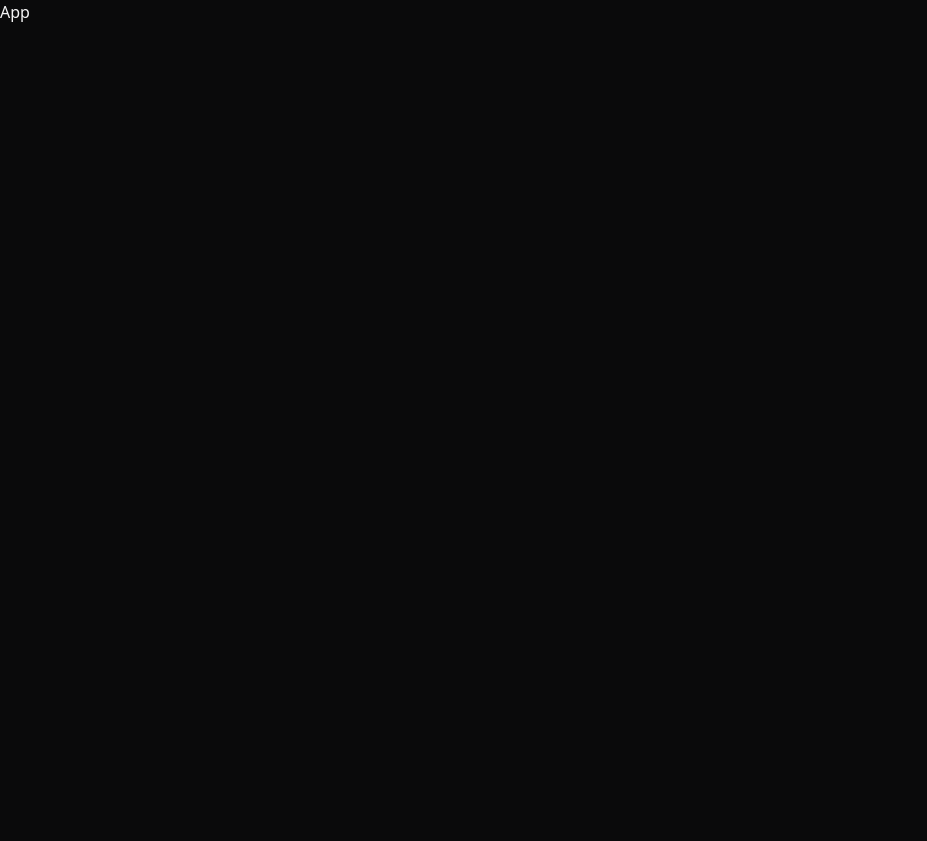
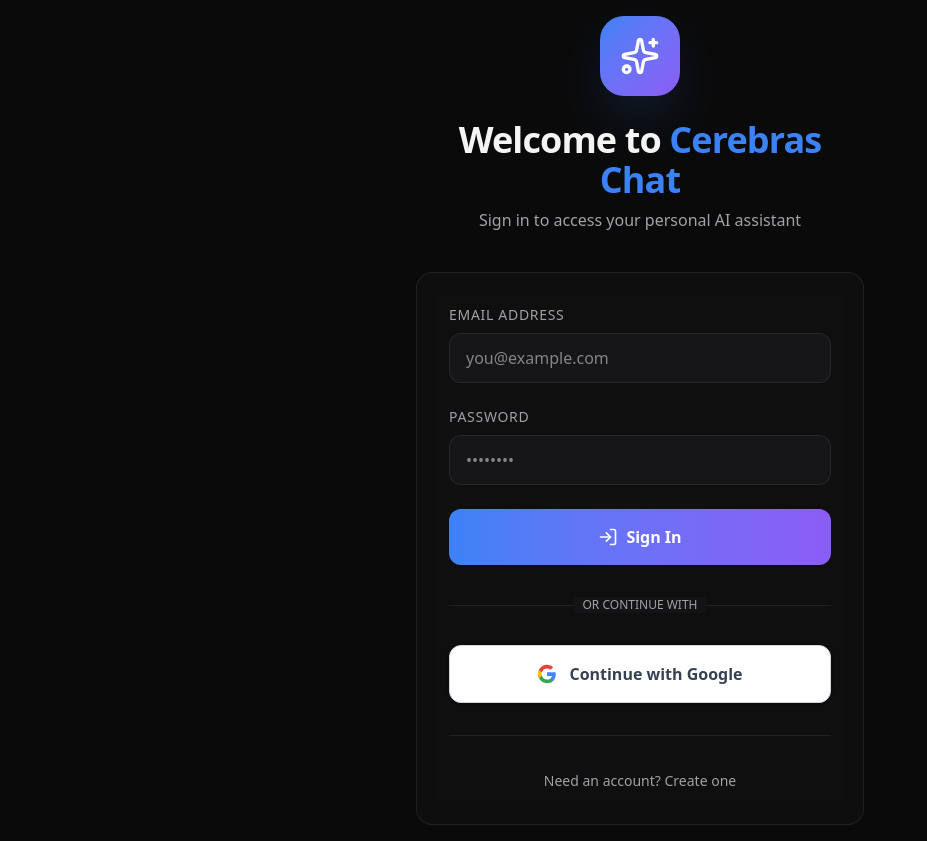
Before and after one commit to developerbola/ai-chat, a React (Vite) app in the folder client/: page / in a window 1280 px wide. Shown: the whole page, without its empty margins (0-927 px from the left). Before the commit the page ends 800 px from the top, so only its background shows below. Built offline with nearby package versions, Linux system fonts and the light colour scheme.

Commit message:
add routes

```diff
--- a/client/package.json
+++ b/client/package.json
@@ -19,6 +19,7 @@
     "react": "^19.2.0",
     "react-dom": "^19.2.0",
     "react-markdown": "^10.1.0",
+    "react-router-dom": "^7.12.0",
     "react-syntax-highlighter": "^16.1.0",
     "remark-gfm": "^4.0.1",
     "tailwind-merge": "^3.4.0",
--- a/client/src/App.jsx
+++ b/client/src/App.jsx
@@ -1,8 +1,18 @@
+import { Routes, Route } from "react-router-dom";
+import Home from "./pages/Home";
+import Terms from "./pages/Terms";
+import Policy from "./pages/Policy";
 
 const App = () => {
   return (
-    <div>App</div>
-  )
-}
+    <div>
+      <Routes>
+        <Route element={<Home />} path="/" />
+        <Route element={<Terms />} path="/terms" />
+        <Route element={<Policy />} path="/policy" />
+      </Routes>
+    </div>
+  );
+};
 
-export default App
+export default App;
--- a/client/src/main.jsx
+++ b/client/src/main.jsx
@@ -1,10 +1,13 @@
-import { StrictMode } from 'react'
-import { createRoot } from 'react-dom/client'
-import './styles/index.css'
-import App from './App.jsx'
+import { StrictMode } from "react";
+import { createRoot } from "react-dom/client";
+import "./styles/index.css";
+import App from "./App.jsx";
+import { BrowserRouter } from "react-router-dom";
 
-createRoot(document.getElementById('root')).render(
+createRoot(document.getElementById("root")).render(
   <StrictMode>
-    <App />
-  </StrictMode>,
-)
+    <BrowserRouter>
+      <App />
+    </BrowserRouter>
+  </StrictMode>
+);
--- a/client/src/pages/Home.jsx
+++ b/client/src/pages/Home.jsx
@@ -7,7 +7,7 @@
 import { Send, Sparkles, ChevronDown, LogOut } from "lucide-react";
 import { motion, AnimatePresence } from "framer-motion";
 
-function App() {
+function Home() {
   const [session, setSession] = useState(null);
   const [chats, setChats] = useState([]);
   const [activeChatId, setActiveChatId] = useState(null);
@@ -290,4 +290,4 @@
   );
 }
 
-export default App;
+export default Home;
```
Also changed, not shown: 1 other file (tests, documents, lock files or other folders).
